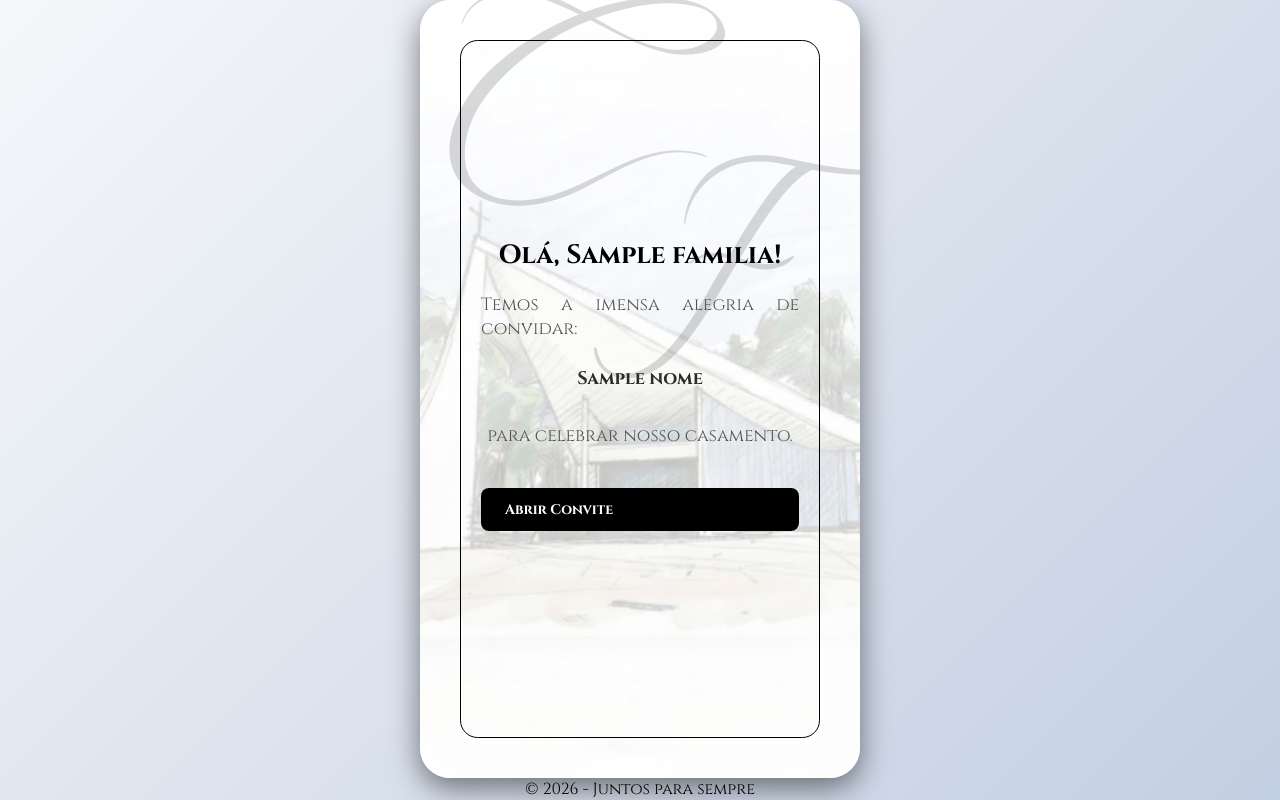
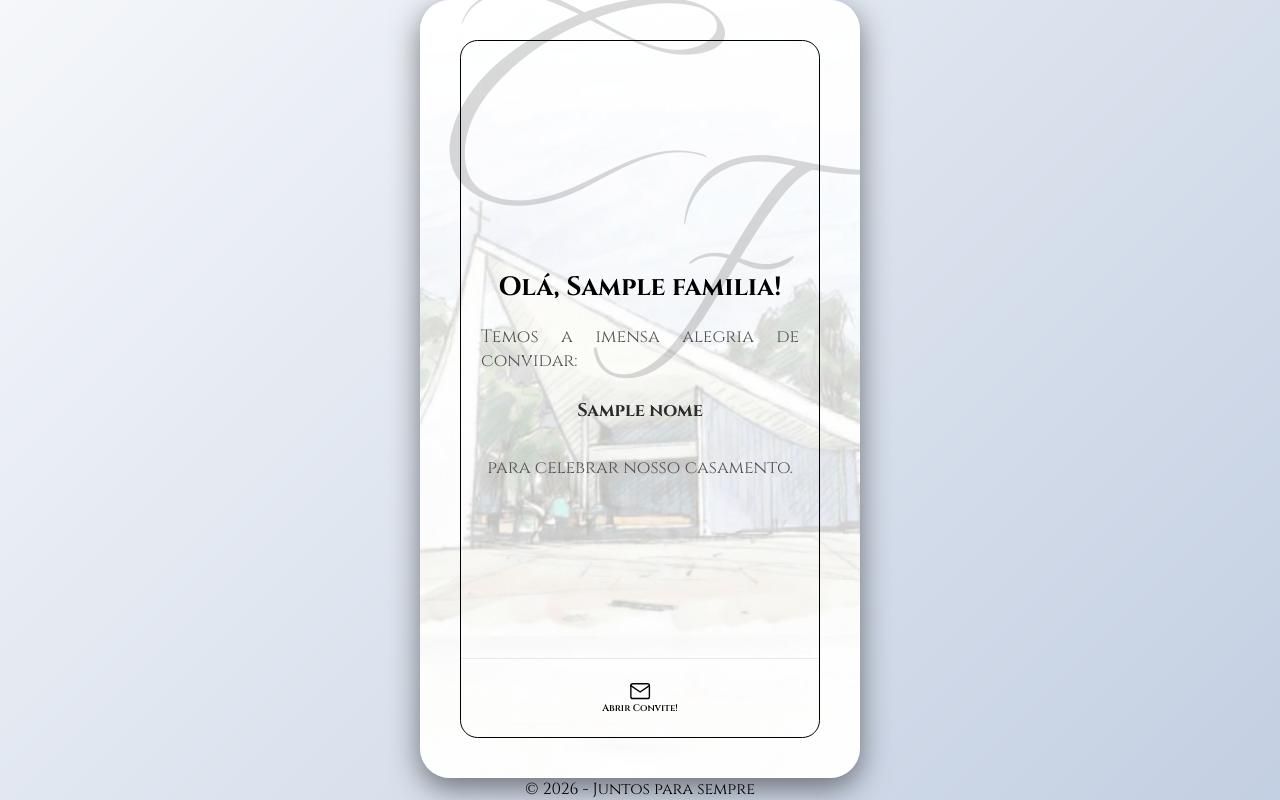
Before and after one commit to fabionitto/convite, a Flask app: template templates/landing.html in a window 1280 px wide. Run offline with Flask 3, Linux system fonts and the light colour scheme; the template is opened without the code that fills it: most values are stand-ins (such as "Sample title", 1, 10 or a date in 2020).

Commit message:
Update landing.html

```diff
--- a/templates/landing.html
+++ b/templates/landing.html
@@ -13,7 +13,12 @@
 
         <p style="color: #555; margin-bottom: 30px;">para celebrar nosso casamento.</p>
 
-        <a href="{{ url_for('convite', token=token) }}" class="btn">Abrir Convite</a>
+        <div class="bottom-nav">
+            <a href="{{ url_for('convite', token=token) }}" class="nav-btn">
+                <svg viewBox="0 0 24 24"><path d="M4 4h16c1.1 0 2 .9 2 2v12c0 1.1-.9 2-2 2H4c-1.1 0-2-.9-2-2V6c0-1.1.9-2 2-2z"></path><polyline points="22,6 12,13 2,6"></polyline></svg>
+                Abrir Convite!
+            </a>
+        </div>
     {% else %}
         <h2 style="margin-bottom: 20px;">Olá!</h2>
         <p style="color: #555; line-height: 1.6;">Convite não encontrado ou link inválido.</p>
```
